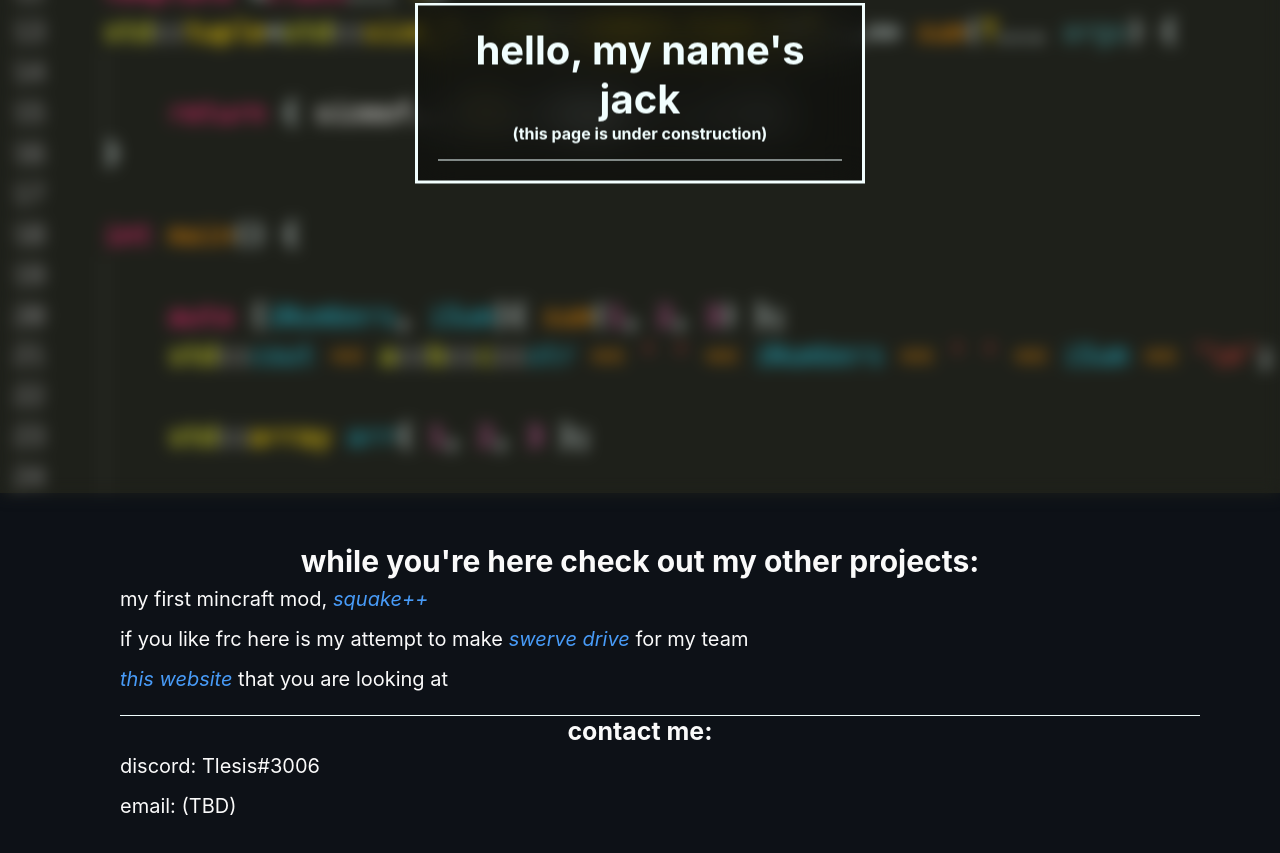
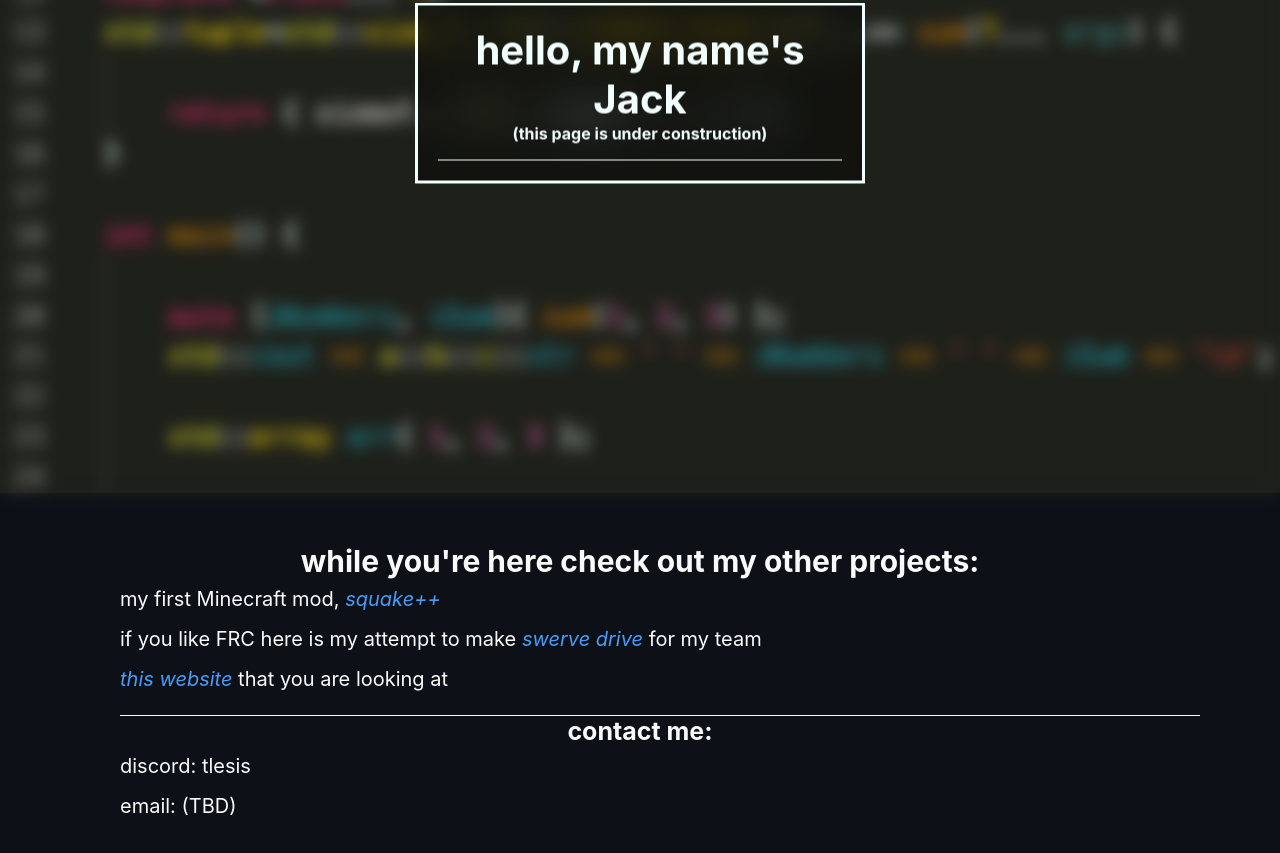
Before and after one commit to Tlesis/Tlesis.github.io, a plain HTML site: page index.html in a window 1280 px wide. Shown: the part 307-1160 px from the top of the page. Drawn offline with Linux system fonts and the light colour scheme.

Commit message:
fixed spelling ;)

```diff
--- a/index.html
+++ b/index.html
@@ -11,7 +11,7 @@
     <div class="bg-img"></div>
 
     <div class="container">
-        <h1 class="main">hello, my name's jack</h1>
+        <h1 class="main">hello, my name's Jack</h1>
         <h1 class="subheading">(this page is under construction)</h1>
     </div>
 
@@ -19,15 +19,15 @@
         <h2>while you're here check out my other projects:</h2>
         <p>
             <ul>
-                <li>my first mincraft mod, <a href="projects/squakeplusplus.html">squake++</a></li>
-                <li>if you like frc here is my attempt to make <a href="projects/swervedrive.html">swerve drive</a> for my team</li>
+                <li>my first Minecraft mod, <a href="projects/squakeplusplus.html">squake++</a></li>
+                <li>if you like FRC here is my attempt to make <a href="projects/swervedrive.html">swerve drive</a> for my team</li>
                 <li><a href="https://github.com/Tlesis/Tlesis.github.io" target="_blank">this website</a> that you are looking at</li>
                 <li style="border-bottom: 1px solid #F1FEFE; padding-bottom: 1rem;"></li>
             </ul>
         </p>
         <h3 style="font-size: 25px; font-weight: bold; text-align: center;">contact me:</h3>
         <ul>
-            <li>discord: Tlesis#3006</li>
+            <li>discord: tlesis</li>
             <li>email: (TBD)</li>
         </ul>
     </div>
```
